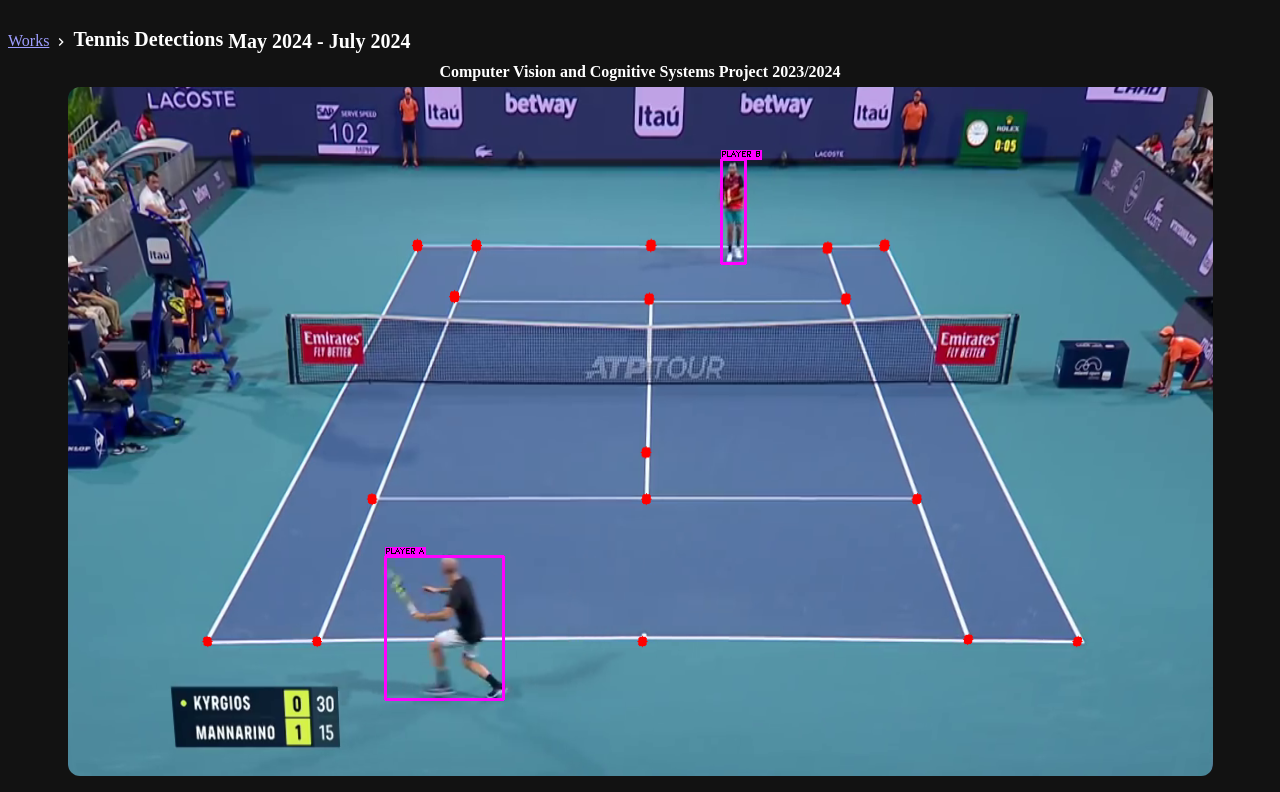
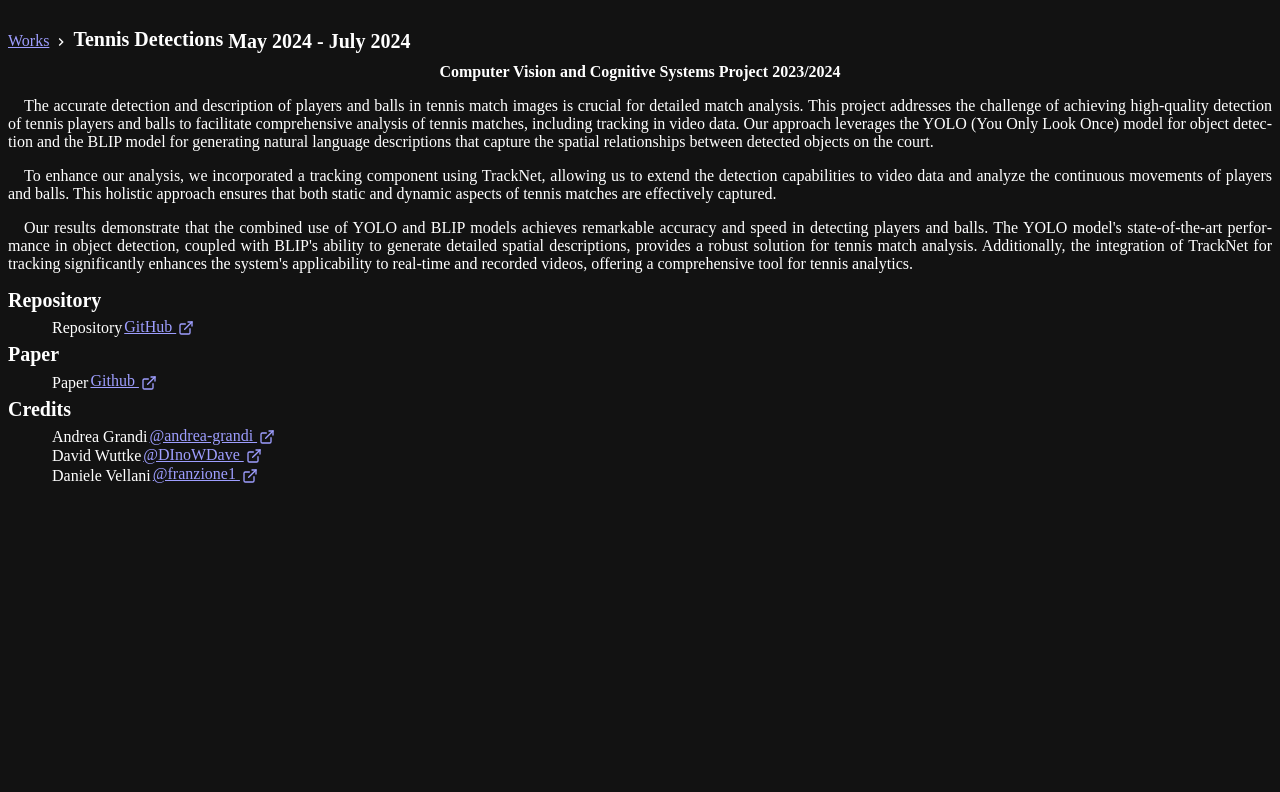
Before and after one commit to andrea-grandi/andreagrandiwebsite, a Next.js app: page /works/tennisdetections in a window 1280 px wide. Shown: the top 792 px of the page. Built offline with nearby package versions, Linux system fonts and the light colour scheme.

Commit message:
remove images in works

```diff
--- a/pages/works/tennisdetections.js
+++ b/pages/works/tennisdetections.js
@@ -27,10 +27,6 @@ const Work = () => (
         <Heading as="h4" fontSize={16} my={6}>
           <Center>Computer Vision and Cognitive Systems Project 2023/2024</Center>
         </Heading>
-
-        <Center my={6}>
-          <Image src="/images/works/tennisdetections/tennisdetections.png" alt="icon" borderRadius="12px"/>
-        </Center>
       </Section>
 
       <Section delay={0.1}>
```
Also changed, not shown: pages/works/signgloves.js (+0 -9 lines).
